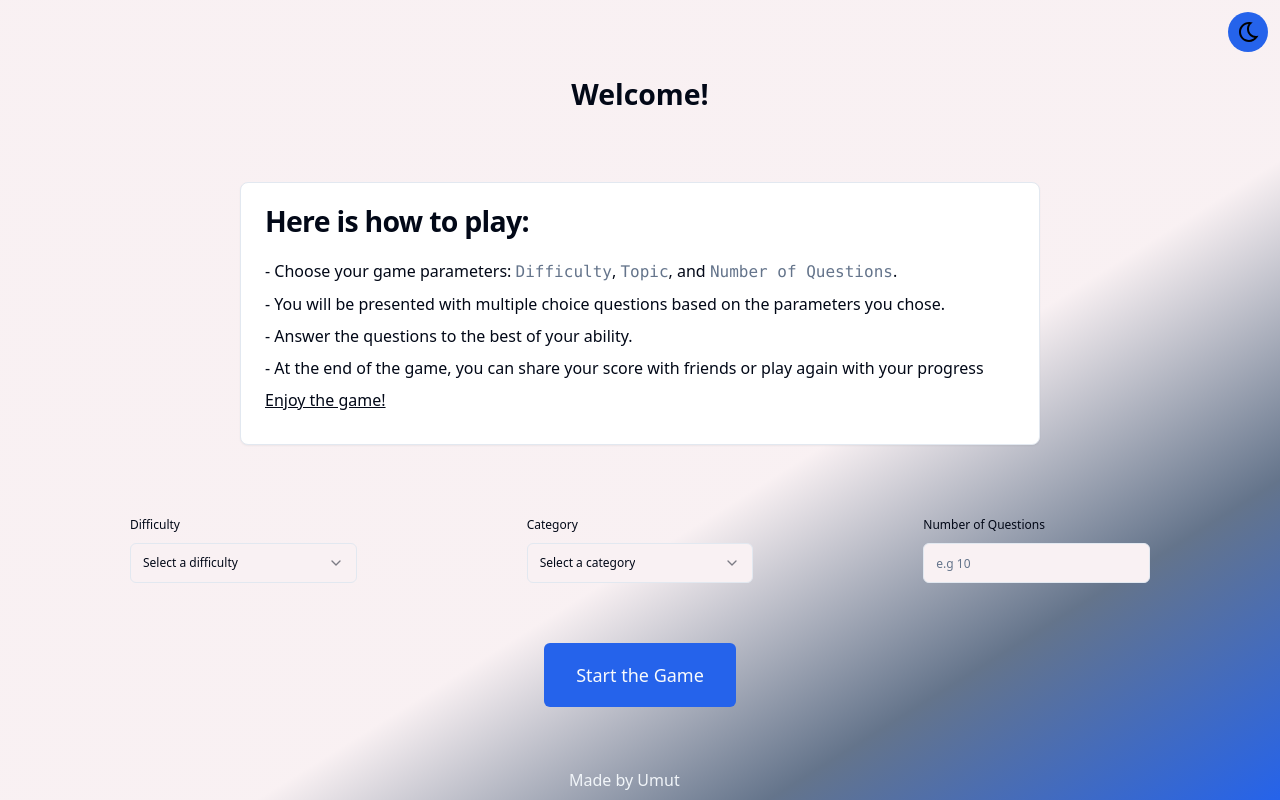
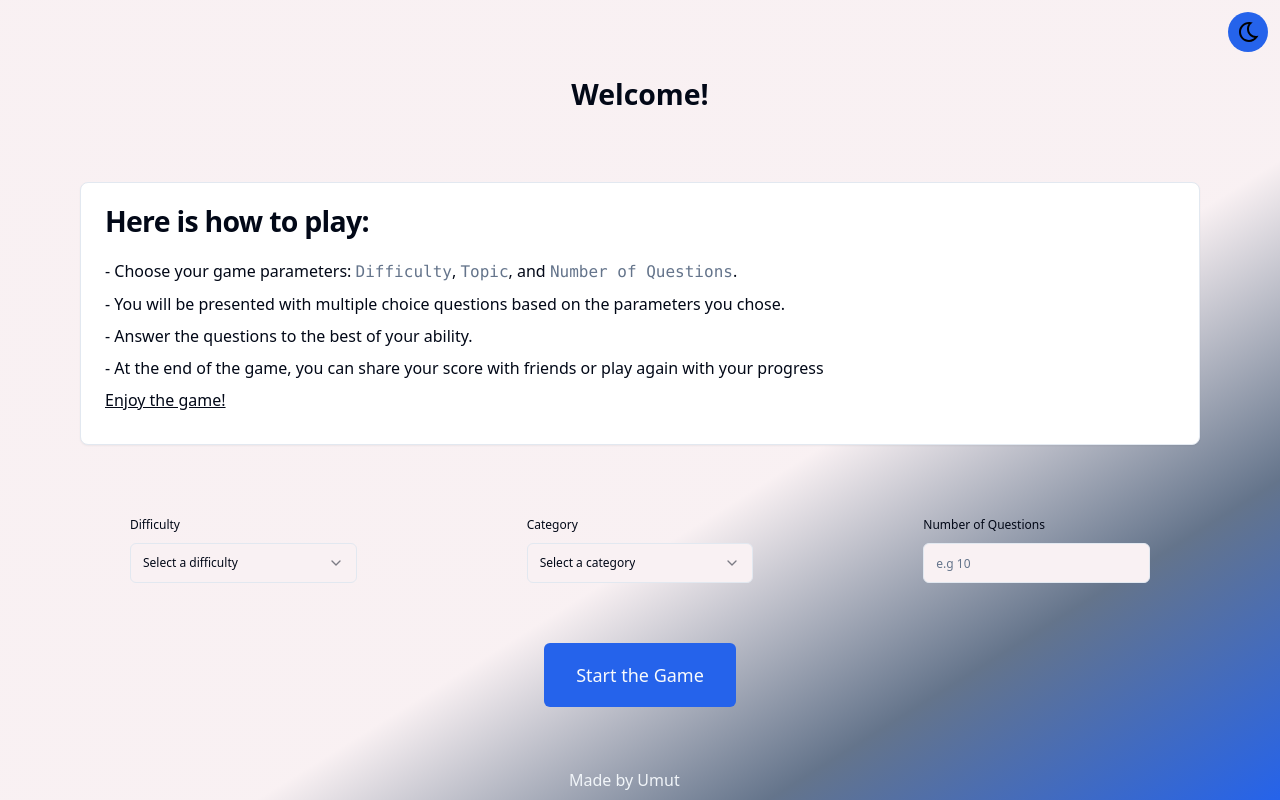
Before and after one commit to umutondersu/trivia-game, a React (Vite) app: page / in a window 1280 px wide. Built offline with nearby package versions, Linux system fonts and the light colour scheme.

Commit message:
removed custom screen sizes

```diff
--- a/src/pages/LandingPage.tsx
+++ b/src/pages/LandingPage.tsx
@@ -10,7 +10,7 @@ function LandingPage() {
 	return (
 		<div className="flex flex-col justify-around h-screen overflow-hidden">
 			<h1 className="self-center font-extrabold text-2xl">Welcome!</h1>
-			<Card className="mx-60 -mt-20 lg:mx-20 border-border">
+			<Card className="mx-60 -mt-20 md:mx-20 border-border">
 				<CardHeader>
 					<CardTitle>Here is how to play:</CardTitle>
 				</CardHeader>
--- a/tailwind.config.js
+++ b/tailwind.config.js
@@ -15,22 +15,6 @@ module.exports = {
 			screens: {
 				"2xl": "1400px",
 			},
-		},
-		screens: {
-			"2xl": { max: "1400px" },
-			// => @media (max-width: 1535px) { ... }
-
-			xl: { max: "1279px" },
-			// => @media (max-width: 1279px) { ... }
-
-			lg: { max: "1023px" },
-			// => @media (max-width: 1023px) { ... }
-
-			md: { max: "767px" },
-			// => @media (max-width: 767px) { ... }
-
-			sm: { max: "639px" },
-			// => @media (max-width: 639px) { ... }
 		},
 		extend: {
 			colors: {
```
